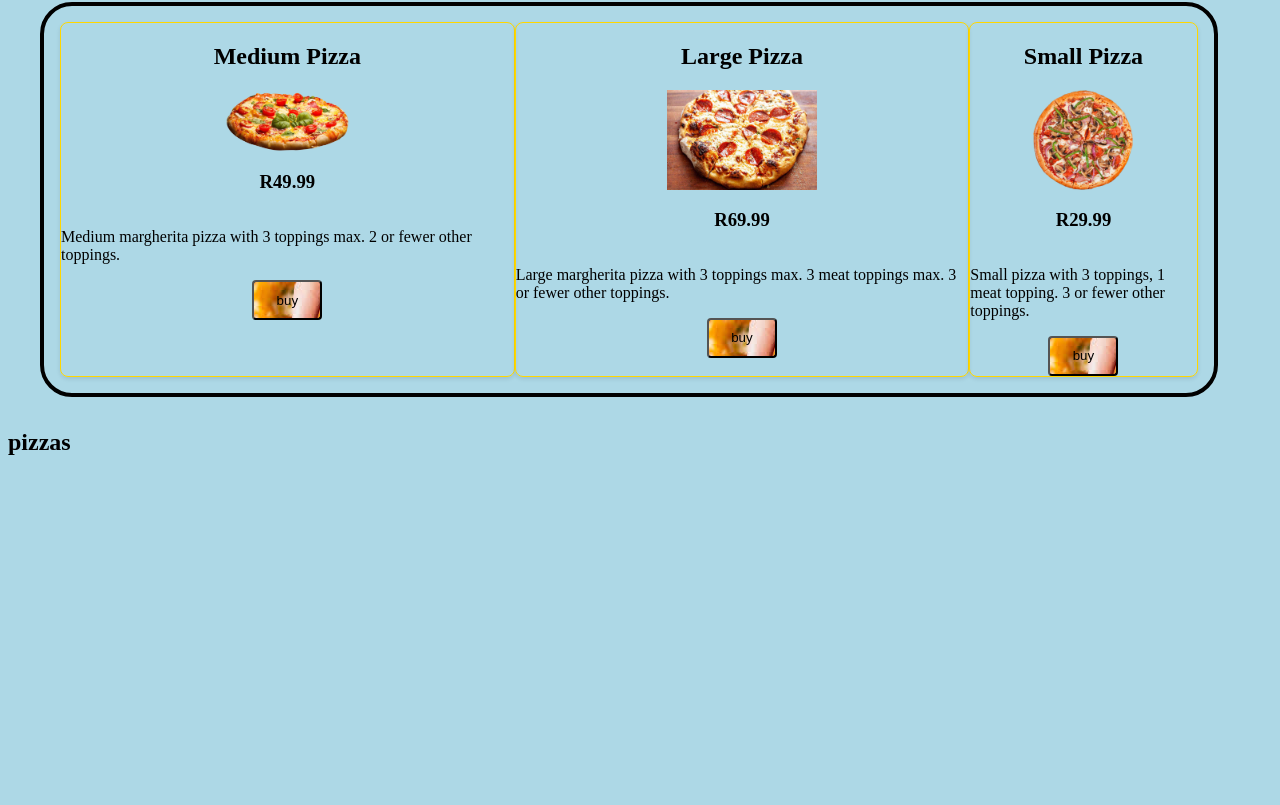
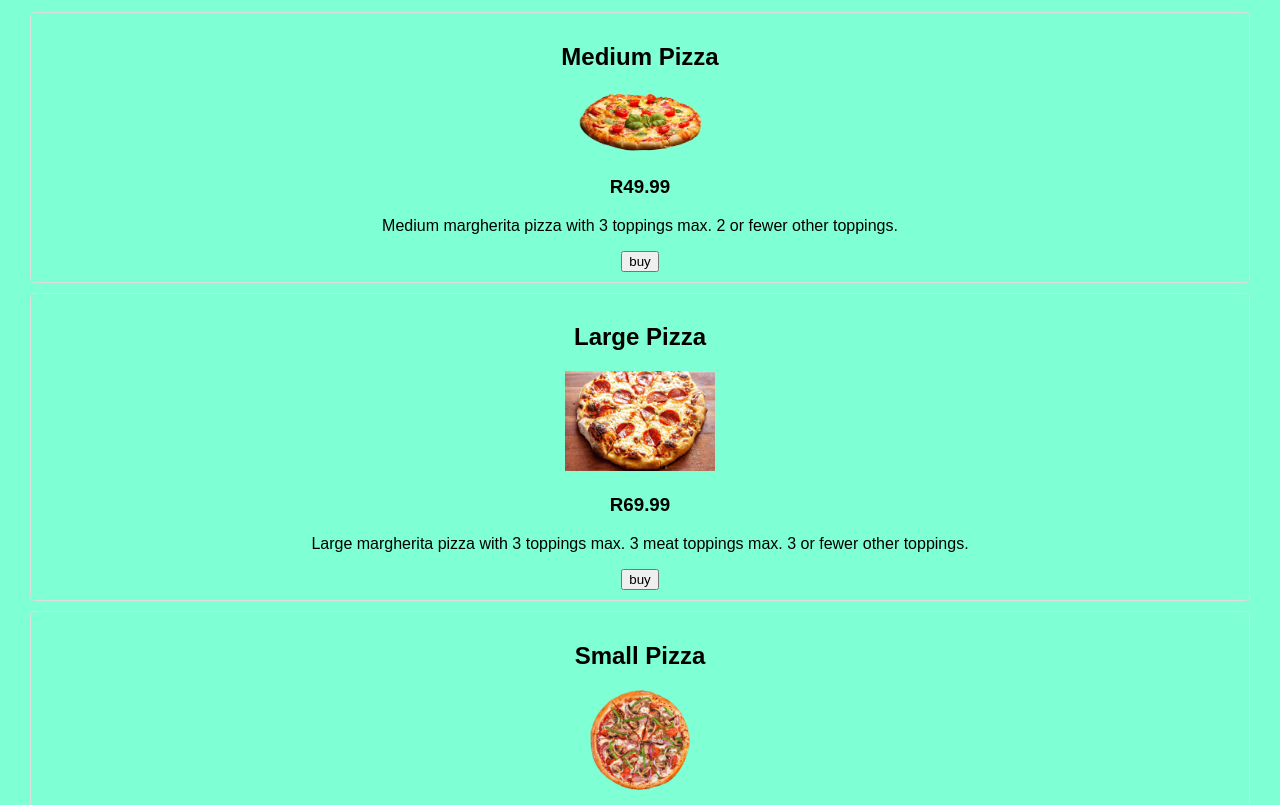
Before and after one commit to Orifha123/pizza-cart-with-api, a plain HTML site: page index.html in a window 1280 px wide. Shown: the part 207-1012 px from the top of the page. Before the commit the page ends 800 px from the top, so only its background shows below. Drawn offline with nearby package versions, Linux system fonts and the light colour scheme; no server answers.

Commit message:
initial commit:added file

```diff
--- a/style.css
+++ b/style.css
@@ -1,120 +1,92 @@
-/* .pizza {
-    border: 1px solid;
-    margin: 1em;
-    /* padding: 1em; *
-    background-color: transparent;
-    display: flex;
-     flex-direction:column-reverse;
-    align-items: center; *
-
-
+body {
+    font-family: Arial, sans-serif;
+    margin: 0;
+    padding: 0;
+    background-color: aquamarine;
 }
 
-/* .pizzas {
-    border-color: snow;
-}  */
-
-body {
-    background-color: lightblue;
-    /* background-image: url(images/large-pizza-bright-red-background_667176-382.jpg); */
-    background-size: 175%;
-}
-.pizza {
-
-    border: 1px solid gold;
-    border-radius: 8px;
-    display: flex;
-    flex-direction: column;
-    align-items: center;
-    /* padding: 16px; */
-    width: 200px;
-    box-shadow: 0 2px 4px rgba(0, 0, 0, 0.1);
-    /* flex-wrap: wrap; */
-    /* gap: 16px; */
-
-}
-h1,h3, h2,h5{
-    color:black;
-}
-p{
-    color: black;
-}
-span{
-    color: indigo;
+.container {
+    padding: 20px;
 }
 
-table,
-th,
-td {
-    /* background-color: #B0E0E6; */
-    /* border: 1px solid; */
-    border-collapse: collapse;
-    /* background-image: url(images/white.jpg); */
-    background-size: 200% auto;
-    width: 75%;
-    justify-content: center;
-    border-radius: 5%;
-
-
-
-
+h1, h2 {
+    text-align: center;
 }
 
-.btn {
-    background-color: blueviolet;
-    padding: 1%;
-    color: black;
-    border-radius: 4px;
-    background-image: url(images/image.jpeg);
-    background-size: 100;
-    height: 40px;
-    width: 70px;
-
-    /* cursor: pointer; */
+.cart, .pizzas, .pizza {
+    margin-bottom: 20px;
 }
 
-th,
-td {
-    padding: 8px;
+.pizza {
+    border: 1px solid #ddd;
+    padding: 10px;
+    border-radius: 5px;
     text-align: center;
-
-
 }
 
-/* .login{
-    background-color: teal;
-} */
-[x-cloak] {
-    display: none !important;
-}
-.pizzass{
-    border: 4px solid;
-    padding: 1em;
-    margin: 2em;
-    border-radius: 2em;
-}
-.medium_pizza{
-    background-color:transparent;
-    flex:2
+.pizza img {
+    max-width: 100%;
+    height: auto;
 }
 
-.large_pizza{
-    background-color:transparent;
-    flex:2
+table {
+    width: 100%;
+    border-collapse: collapse;
 }
 
-.small_pizza{
-    background-color:transparent;
-    flex:1
+table th, table td {
+    border: 1px solid #ddd;
+    padding: 8px;
+    text-align: left;
 }
 
-@media(min-width:960px){
-    .pizzass{
-        display:flex;
-        width: 90%;
+/* Responsive styles */
+@media (min-width: 600px) {
+    .pizzas, .cart {
+        display: flex;
+        flex-wrap: wrap;
+        justify-content: space-between;
     }
-    .pizza{
-        display:flex;
-        width: 100%;
+
+    .pizza {
+        flex: 1 1 calc(33.333% - 20px);
+        box-sizing: border-box;
+        margin: 10px;
+    }
+
+    .cart table {
+        display: table;
     }
 }
+
+@media (max-width: 599px) {
+    .pizza {
+        flex: 1 1 100%;
+    }
+
+    .cart table, .cart table th, .cart table td {
+        display: block;
+    }
+
+    .cart table th {
+        text-align: right;
+        padding-right: 10px;
+        font-weight: bold;
+    }
+
+    .cart table td {
+        padding-left: 10px;
+        text-align: right;
+    }
+
+    .cart table td::before {
+        content: attr(data-label);
+        float: left;
+        font-weight: bold;
+        text-transform: capitalize;
+    }
+
+    .cart table td:last-child {
+        border-bottom: 1px solid #ddd;
+    }
+}
```
